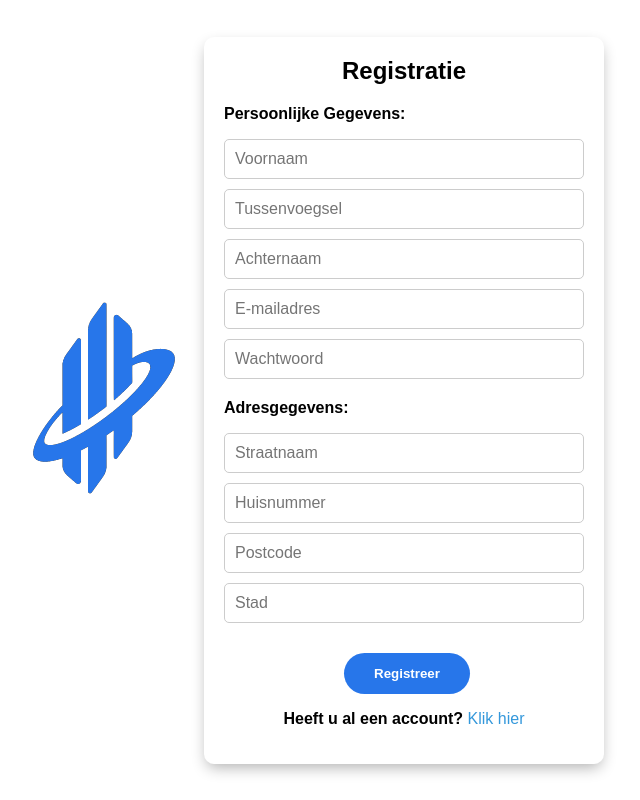
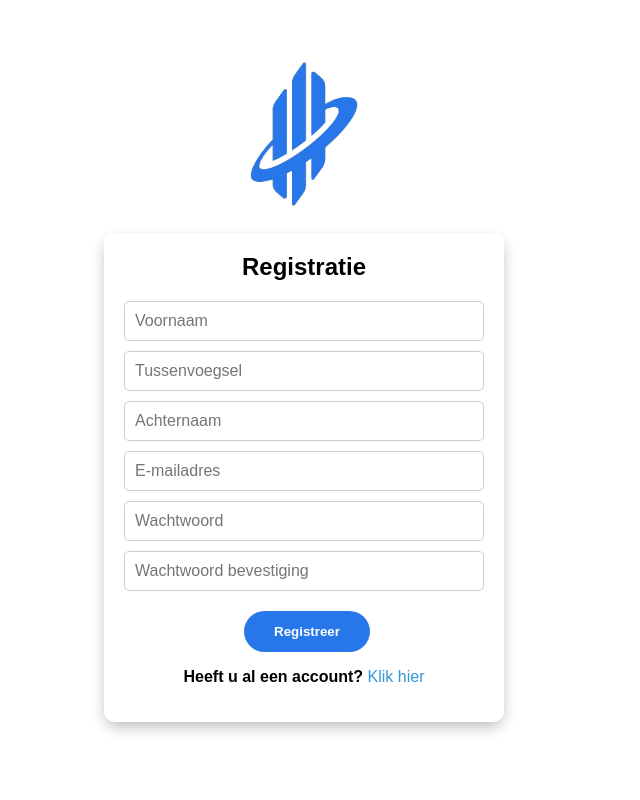
Before and after one commit to RalkeyOfficial/Windesheim-week_3, a PHP site: page /register/ in a window 1280 px wide. Shown: the whole page, without its empty margins (336-976 px from the left). Run offline with PHP 8.4, Linux system fonts and the light colour scheme.

Commit message:
aanpassingen login en register

```diff
--- a/register/index.php
+++ b/register/index.php
@@ -17,14 +17,15 @@ if (isset($_POST['registreren'])) {
     $achternaam = $_POST['achternaam'];
     $email = $_POST['email'];
     $wachtwoord = $_POST['wachtwoord'];
-    $straatnaam = $_POST['straatnaam'];
-    $huisnummer = $_POST['huisnummer'];
-    $postcode = $_POST['postcode'];
-    $stad = $_POST['stad'];
+    $confirmwachtwoord = $_POST['confirmwachtwoord'];
     $pepper= 'fjdsbfafdawbhflkvsvsafids';
     $hashed_password = password_hash($pepper.$wachtwoord, PASSWORD_ARGON2ID);
+
+    if($confirmwachtwoord !== $wachtwoord){
+        echo "<script>alert('u heeft niet de zelfde wachtwoorden ingevoerd')</script>";
+    }
     //kijken hoeveel characters een password bevat
-    if (strlen($wachtwoord) <= 7) {
+    elseif (strlen($wachtwoord) <= 7) {
         echo "<script>alert('Een wachtwoord moet minstens 8 characters bevatten')</script>";
     } //als er geen error is
     else {
@@ -41,10 +42,10 @@ if (isset($_POST['registreren'])) {
             // als niemad dit email heeft gebruikt
         } else {
             //nieuwe user maken
-            $stmt = $conn->prepare("INSERT INTO user(email,password,first_name,surname_prefix,surname,street_name,apartment_nr,postal_code,city)
-                   VALUES (?,?,?,?,?,?,?,?,?)");
+            $stmt = $conn->prepare("INSERT INTO user(email,password,first_name,surname_prefix,surname)
+                   VALUES (?,?,?,?,?)");
 
-            $stmt->bind_param('sssssssss', $email, $hashed_password, $naam, $tussenvoegsel, $achternaam, $straatnaam, $huisnummer, $postcode, $stad);
+            $stmt->bind_param('sssss', $email, $hashed_password, $naam, $tussenvoegsel, $achternaam);
             //als account succesvol is gemaakt
             if ($stmt->execute()) {
                 $user_id = $stmt->insert_id;
@@ -76,58 +77,36 @@ if (isset($_POST['registreren'])) {
 </head>
 
 <body>
-<a href="../home/index.php"><img class="image-container" src="../images/Logo-website.png" alt="websitelogo"></a>
+<div class="container">
+    <a href="../home/index.php">
+        <img class="image-container" src="../images/Logo-website.png" alt="websitelogo">
+    </a>
     <div class="registration-container">
         <div class="registration-header"><b>Registratie</b></div>
         <form class="registration-form" method="post" action="../register/index.php">
-        <div class="form-section">
-            <p><b>Persoonlijke Gegevens:</b></p>
             <div class="form-input">
-
                 <input type="text" id="voornaam" name="voornaam" required placeholder="Voornaam">
             </div>
             <div class="form-input">
-
                 <input type="text" id="tussenvoegsel" name="tussenvoegsel" placeholder="Tussenvoegsel">
             </div>
             <div class="form-input">
-
                 <input type="text" id="achternaam" name="achternaam" required placeholder="Achternaam">
             </div>
             <div class="form-input">
-
                 <input type="email" id="email" name="email" required placeholder="E-mailadres">
             </div>
             <div class="form-input">
-
                 <input type="password" id="wachtwoord" name="wachtwoord" required placeholder="Wachtwoord">
             </div>
-        </div>
-        <div class="form-section">
-            <p><b>Adresgegevens:</b></p>
             <div class="form-input">
-
-                <input type="text" id="straatnaam" name="straatnaam" required placeholder="Straatnaam">
-            </div>
-            <div class="form-input">
-
-                <input type="text" id="huisnummer" name="huisnummer" required placeholder="Huisnummer">
-            </div>
-            <div class="form-input">
-
-                <input type="text" id="postcode" name="postcode" required placeholder="Postcode">
-            </div>
-            <div class="form-input">
-
-                <input type="text" id="stad" name="stad" required placeholder="Stad">
-            </div>
+                <input type="password" id="wachtwoord" name="confirmwachtwoord" required placeholder="Wachtwoord bevestiging">
             </div>
             <button class='button-register' name="registreren" type="submit">Registreer</button>
         </form>
         <p><b>Heeft u al een account?</b> <a class="login-link" href="../inlog/">Klik hier</a></p>
     </div>
-
-
+</div>
 </body>
 
 </html>
--- a/register/register.css
+++ b/register/register.css
@@ -20,8 +20,15 @@ body {
     -webkit-box-shadow: 0px 6px 15px -3px #AEAEAE;
     box-shadow: 0px 6px 15px -3px #AEAEAE;
     width: 400px;
+    margin-top: 20px; /* marge tussen afbeelding en registratiecontainer */
+    margin-bottom: 20px; /* Voeg een marge toe aan de onderkant */
+
 }
-
+.image-container {
+    margin-left: 125px; /* Verplaats de afbeelding meer naar rechts */
+    width: 150px; /* Breedte */
+    height: auto;
+}
 .registration-header {
     font-size: 24px;
     margin-bottom: 20px;
```
Also changed, not shown: inlog/index.php (+5 -5 lines), inlog/inlog.css (+13 -2 lines). Lines whose indentation alone changed are shown as unchanged.
